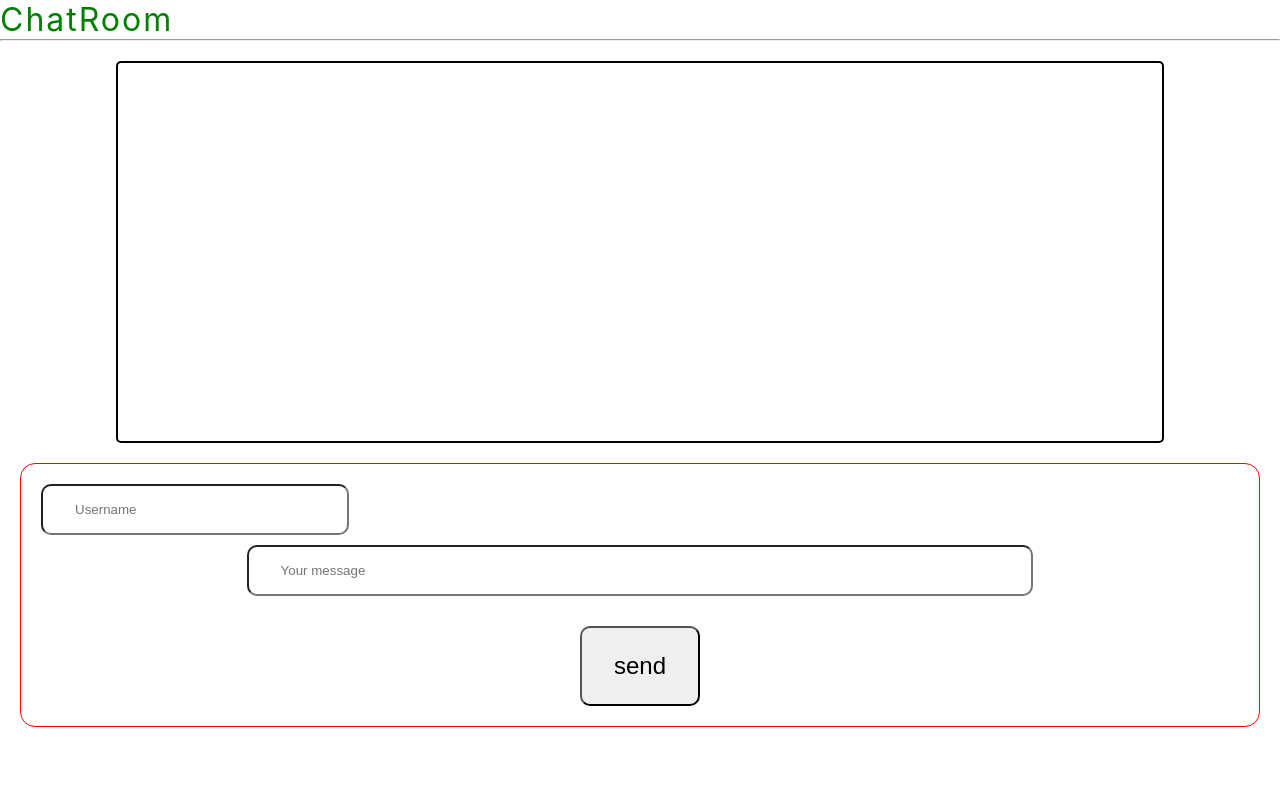
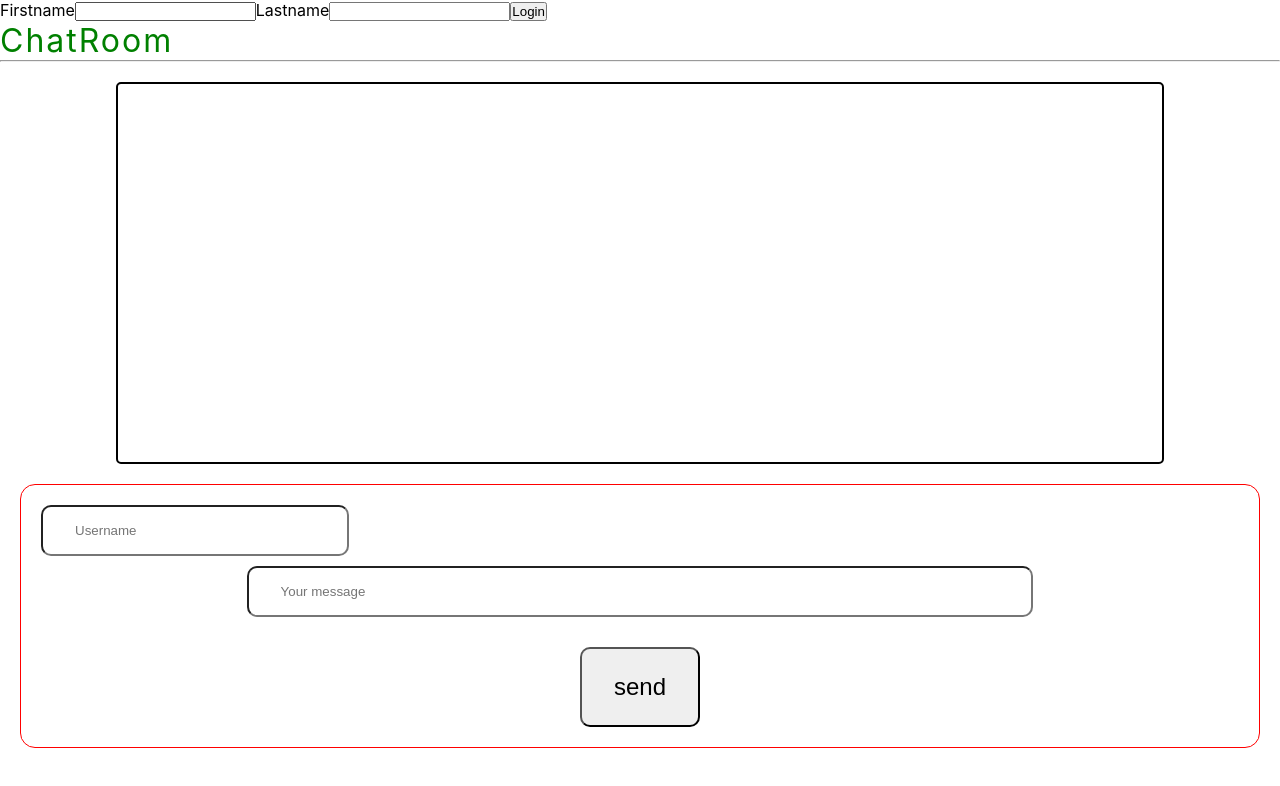
Before and after one commit to Timothee-Augustin/Hackathon-Bad-cat, a React (Create React App) app in the folder front/: page / in a window 1280 px wide. Shown: the top 786 px of the page. Built offline with nearby package versions, Linux system fonts and the light colour scheme.

Commit message:
create login

```diff
--- a/front/src/App.js
+++ b/front/src/App.js
@@ -1,9 +1,19 @@
-import React, { useState } from "react";
 import "./App.css";
 import ButtonCreateTeam from "./components/ButtonCreateTeam";
+import { LoginDataProvider } from './contexts/LoginDataContext';
 import Chat from "./components/Chat";
+import Login from "./pages/Login"
+
 
 function App() {
-  return <Chat />;
+  return (
+
+    <LoginDataProvider>
+      <Login />
+      <Chat />
+    </LoginDataProvider>
+
+
+  );
 }
 export default App;
--- /dev/null
+++ b/front/src/contexts/LoginDataContext.jsx
@@ -0,0 +1,27 @@
+import React, {
+    createContext, useContext, useState,
+  } from 'react';
+  import PropTypes from 'prop-types';
+
+  const LoginDataContext = createContext();
+
+  function LoginDataProvider({ children }) {
+    const [loginData, setLoginData] = useState();
+
+    return (
+      <LoginDataContext.Provider value={{
+        loginData, setLoginData,
+      }}
+      >
+        {children}
+      </LoginDataContext.Provider>
+    );
+  }
+
+  LoginDataProvider.propTypes = {
+    children: PropTypes.element.isRequired,
+  };
+
+  const useLoginData = () => useContext(LoginDataContext);
+
+  export { LoginDataProvider, useLoginData };
--- /dev/null
+++ b/front/src/pages/Login.jsx
@@ -0,0 +1,68 @@
+import React, { useRef } from 'react';
+// import { Redirect, NavLink } from 'react-router-dom';
+
+
+import { useLoginData } from '../contexts/LoginDataContext';
+
+// const link = (path, text) => <NavLink to={path} exact activeClassName="active" className="link">{text}</NavLink>;
+
+function Login() {
+  const firstnameInput = useRef();
+  const lastnameInput = useRef();
+  const {
+    loginData,
+    setLoginData,
+  } = useLoginData();
+
+//   if (loginData != null) {
+//     return <Redirect to="/profile" />;
+//   }
+
+  return (
+    <div className="box2">
+      {/* {link('/', 'Accueil')} */}
+      {!loginData &&(
+      <div className="child2">
+        <label className="labelLogin" htmlFor="firstname">Firstname</label>
+        <input className="inputFirstname" ref={firstnameInput} type="text" id="firstname" name="firstname" />
+        <label className="labelLastname" htmlFor="lastname">Lastname</label>
+        <input className="inputLastname" ref={lastnameInput} type="lastname" id="lastname" name="lastname" />
+        <button
+          className="ButtonLogin"
+          type="button"
+          onClick={() => {
+            const user = {
+                firstname: firstnameInput.current.value,
+                lastname: lastnameInput.current.value,
+              };
+              const config = {
+                method: 'POST',
+                headers: {
+                  'Content-Type': 'application/json',
+                },
+                body: JSON.stringify(user),
+              };
+              fetch('http://localhost:8000/login', config).then((res) => res.json()).then((data) => {
+                setLoginData(data);
+            });
+          }}
+        >
+          Login
+        </button>
+      </div>
+      )}
+      {loginData && (
+        <>
+          <p>Connected as {loginData[0].firstname} {loginData[0].lastname}</p>
+          <button className="ButtonLogin"
+          type="button"
+          onClick={() => {
+            setLoginData()
+          }}>Logout</button>
+        </>
+      )}
+    </div>
+  );
+}
+
+export default Login;
```
